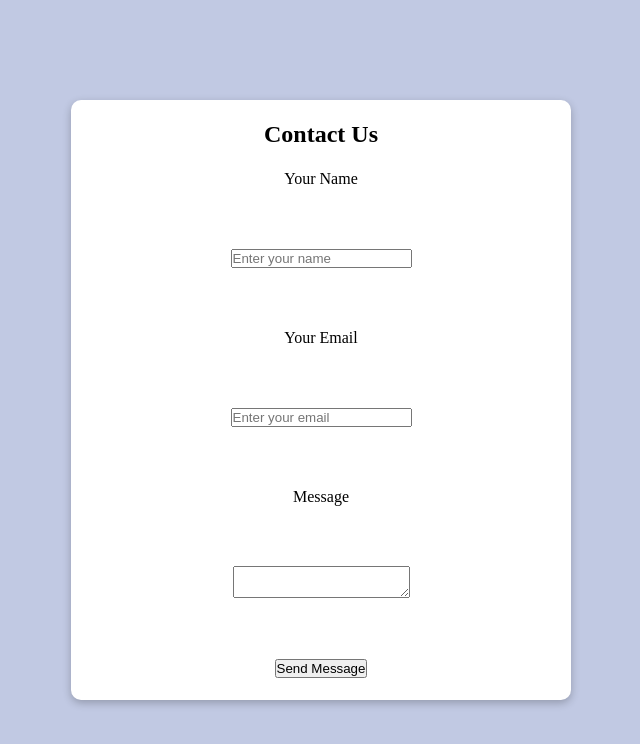
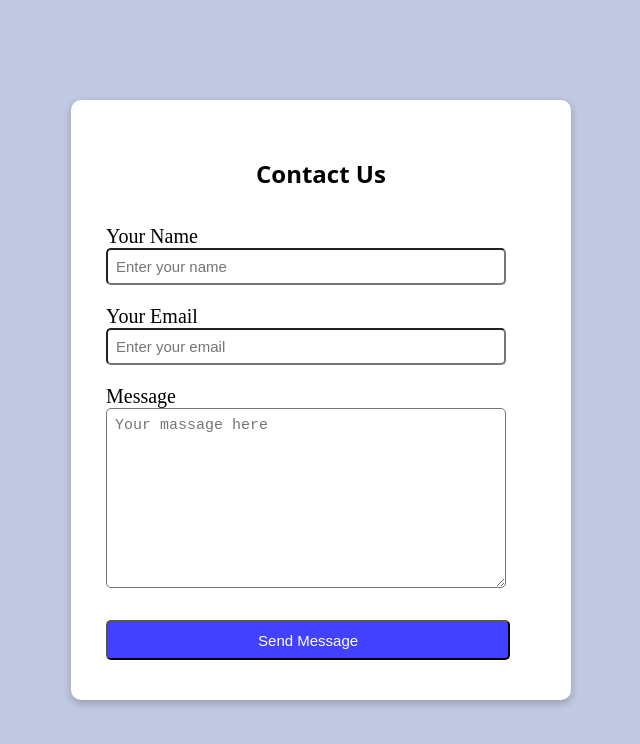
Before and after one commit to aman13122001/Front-End, a plain HTML site: page Front End/CSS/CSSDay6/project/index.html in a window 1280 px wide. Shown: the whole page, without its empty margins (319-959 px from the left). Drawn offline with Linux system fonts and the light colour scheme.

Commit message:
add  Day 6 of project

```diff
--- a/Front End/CSS/CSSDay6/project/index.html
+++ b/Front End/CSS/CSSDay6/project/index.html
@@ -8,16 +8,30 @@
 </head>
 <body>
     <div class="box">
-        <h2>Contact Us</h2>
-        <label for="name">Your Name</label><br>
-        <input type="text" placeholder="Enter your name"><br>
-        <label for="name">Your Email</label><br>
-        <input type="email" placeholder="Enter your email"><br>
-        <label for="Massg">Message</label><br>
-        <textarea name="Your massage here" id=""></textarea><br>
 
-        <button>Send Message</button>
+        <div id="us">
+            <h2>Contact Us</h2>
+        </div>
 
+        <div id="inputBox">
+            <div id="border-radius: 5px;">
+                <label for="name">Your Name</label><br>
+        <input type="text" placeholder="Enter your name">
+            </div>
+        <div id="email">
+            <label for="name">Your Email</label><br>
+        <input type="email" placeholder="Enter your email">
+        </div>
+        <div id="massg">
+            <label for="Massg">Message</label><br>
+        <textarea name="Your massage here" id="" placeholder="Your massage here"></textarea>
+        </div>
+
+    </div>
+
+    <div id="butt">
+         <button>Send Message</button>
+        </div>
     </div>
 
 </body>
--- a/Front End/CSS/CSSDay6/project/style.css
+++ b/Front End/CSS/CSSDay6/project/style.css
@@ -17,9 +17,57 @@ body{
     background: white;
     border-radius: 10px;
     box-shadow: rgba(0, 0, 0, 0.24) 0px 3px 8px;
+}
+
+#us{
+    height:15%;
+    width: 100%;
+    display: flex;
+    align-items: end;
+    justify-content: center;
+    font-family: system-ui, -apple-system, BlinkMacSystemFont, 'Segoe UI', Roboto, Oxygen, Ubuntu, Cantarell, 'Open Sans', 'Helvetica Neue', sans-serif;
+
+}
+
+#inputBox{
+    height: 65%;
+    width: 100%;
+    /* background-color: salmon; */
+    padding: 35px;
     display: flex;
     flex-direction: column;
+    align-items: start;
+    gap: 20px;
+    font-size: 20px;
+}
+input{
+    padding: 8px;
+    font-size: 15px;
+    width: 400px;
+    border-radius: 5px;
+}
+textarea{
+    width: 400px;
+    height: 180px;
+    border-radius: 5px;
+    font-size: 15px;
+    padding: 8px;
+}
+#butt{
+    width: 100%;
+    height: 20%;
+    /* background: saddlebrown; */
+    display: flex;
+    justify-content: start;
     align-items: center;
-    justify-content: space-evenly;
+    padding: 35px;
+}
 
+button{
+    height: 40px;
+    width: 94%;
+    color: white;
+    background: rgba(0, 0, 255, 0.747);
+    border-radius: 5px;
+    font-size: 15px;
 }
```
